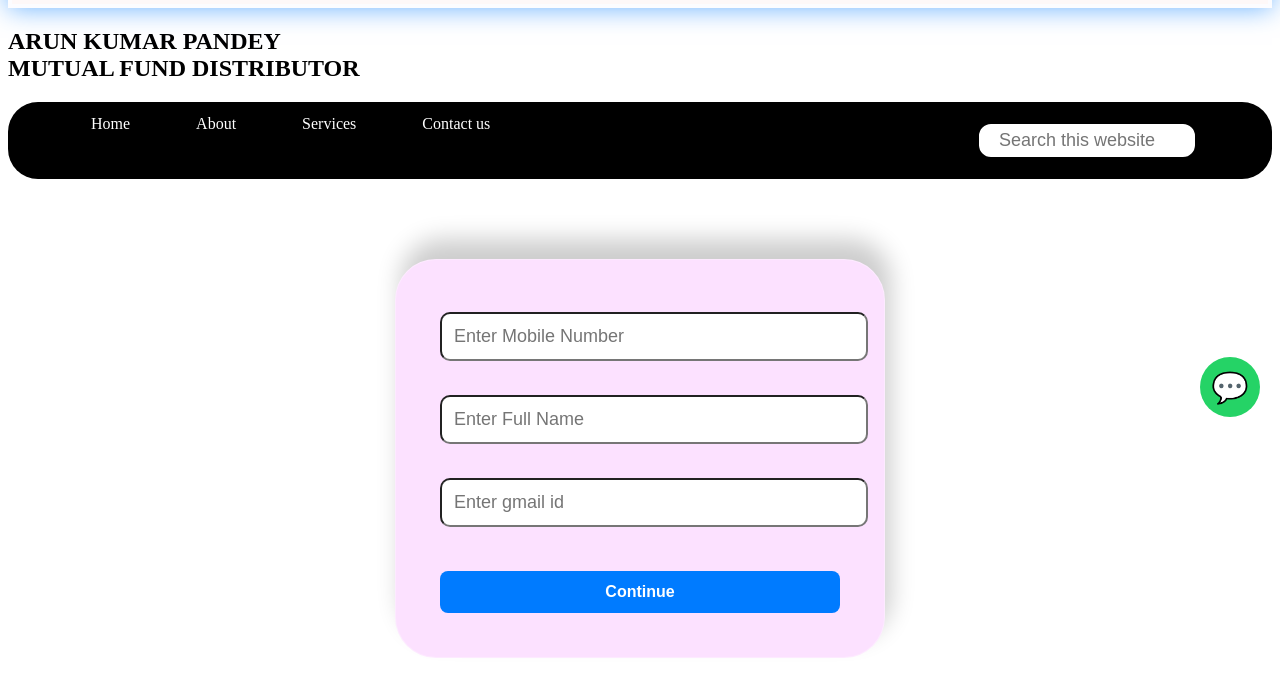
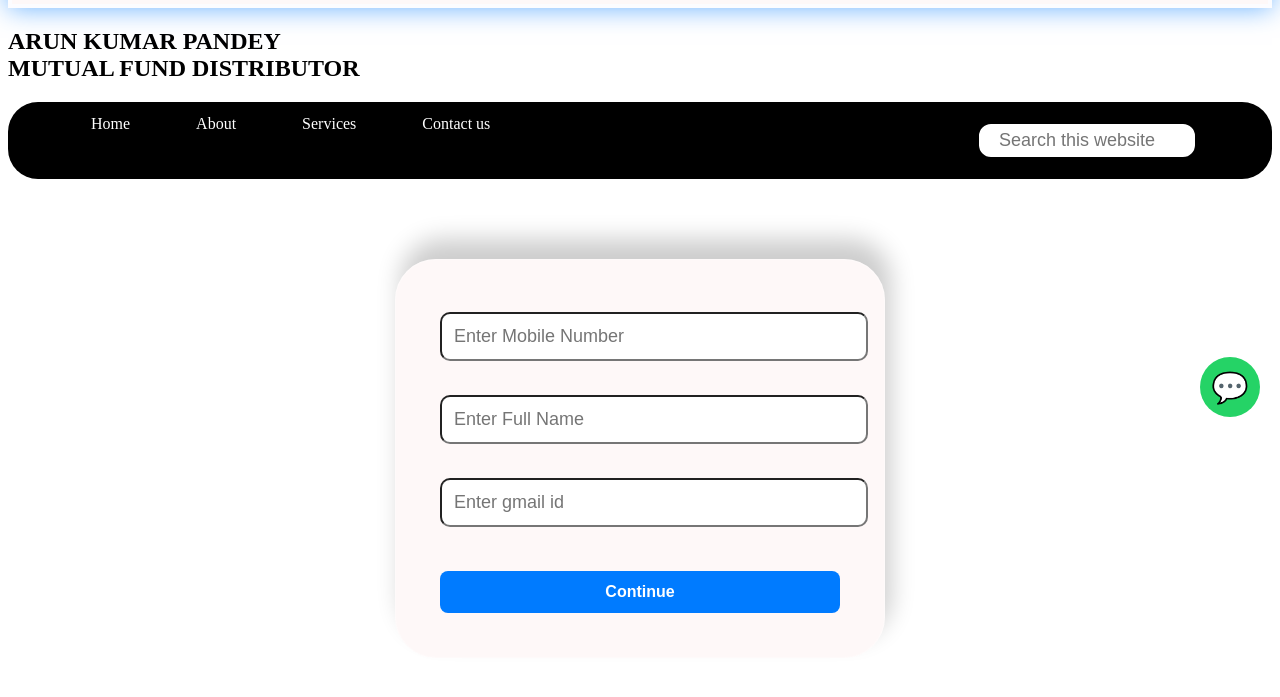
Before and after one commit to sameer2006-stack/kri.codes, a plain HTML site: page index.html in a window 1280 px wide. Shown: the part 363-1060 px from the top of the page. Drawn offline with Linux system fonts and the light colour scheme.

Commit message:
Update index.html

```diff
--- a/index.html
+++ b/index.html
@@ -177,7 +177,7 @@ iframe {
   margin: 80px auto;
   padding: 44px;
 
-  background: rgb(252 225 255); /* light blue transparent */
+  background: rgba(231, 126, 126, 0.05); /* light blue transparent */
   backdrop-filter: blur(10px);        /* 🔥 blur effect */
   -webkit-backdrop-filter: blur(10px);
 
```
